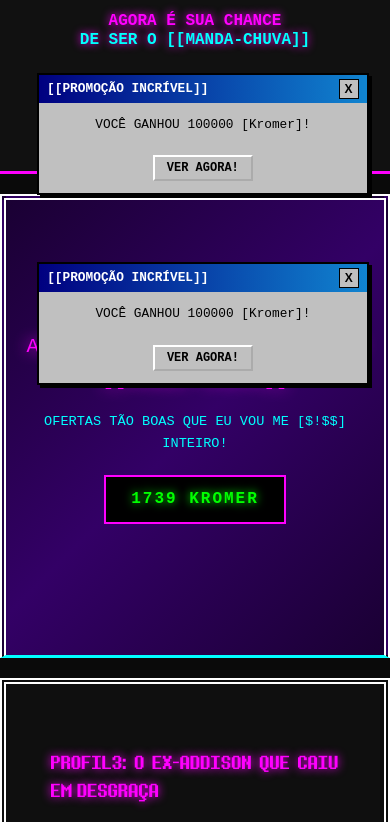
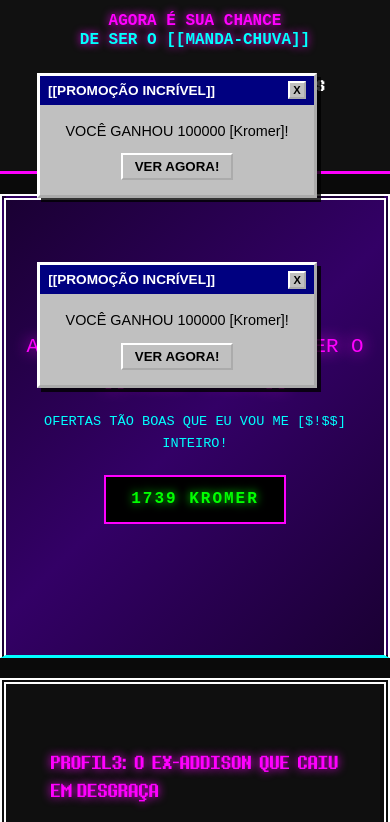
Before and after one commit to DanielSouza-S3AIR/BIG-SHOT-WEB-SITE, a plain HTML site: page index.html in a window 390 px wide. Shown: the top 822 px of the page. Drawn offline with Linux system fonts and the light colour scheme.

Commit message:
Fix HTML formatting and restore content

```diff
--- a/index.html
+++ b/index.html
@@ -240,64 +240,6 @@
             color: #00ffff;
         }
 
-        /* ===== POP-UPS ===== */
-        .fake-popup {
-            position: fixed;
-            width: 280px;
-            max-width: 90vw;
-            background: #c0c0c0;
-            border: 2px solid #000;
-            box-shadow: 3px 3px 0 #000;
-            font-family: 'Courier New', monospace;
-            color: #000;
-            z-index: 9999;
-        }
-
-        .popup-header {
-            display: flex;
-            justify-content: space-between;
-            align-items: center;
-            background: linear-gradient(90deg, #000080, #1084d0);
-            color: #fff;
-            padding: 4px 8px;
-            font-size: 0.8rem;
-            font-weight: bold;
-        }
-
-        .popup-header button {
-            background: #c0c0c0;
-            border: 1px solid #000;
-            cursor: pointer;
-            font-weight: bold;
-            width: 20px;
-            height: 20px;
-            line-height: 1;
-            font-size: 0.75rem;
-        }
-
-        .popup-body {
-            padding: 12px;
-            font-size: 0.8rem;
-        }
-
-        .popup-body p {
-            margin-bottom: 10px;
-        }
-
-        .popup-btn {
-            background: #c0c0c0;
-            border: 2px outset #fff;
-            padding: 4px 12px;
-            cursor: pointer;
-            font-family: inherit;
-            font-size: 0.75rem;
-            font-weight: bold;
-        }
-
-        .popup-btn:active {
-            border-style: inset;
-        }
-
         /* ===== MEDIA QUERIES PARA DESKTOP (layout lado a lado) ===== */
         @media (min-width: 768px) {
             body {
@@ -361,10 +303,6 @@
                 justify-content: center;
                 gap: 12px;
             }
-
-            .fake-popup {
-                width: 85vw;
-            }
         }
     </style>
 </head>
@@ -395,6 +333,53 @@
             <h2>PROFIL3: O EX-ADDISON QUE CAIU EM DESGRAÇA</h2>
             <p>Antes de se esconder no [[Lixão]], ele era apenas mais um comerciante ignorado pelos Lightners. Mas tudo mudou quando ele fez a [[Ligação Telefônica Certa]] e o sucesso subiu à cabeça!</p>
             <p>Seus produtos finalmente alcançaram os clicks! Ele conquistou seu próprio quarto na Mansão da Queen, ostentando carros e comerciais de TV. Mas quando seu misterioso benfeitor desapareceu no ar, suas vendas despencaram para zero...</p>
+            <p>Por que ser a [[Esponjinha]] que odeia sua vida de [[$4,99]] quando você pode se tornar o grande [[MANDA-CHUVA!!!]]</p>
+        </div>
+    </div>
+    <div class="p_dir">
+        <img src="imagens/Spamton.webp" alt="Spamton" class="imagem-conteudo">
+    </div>
+
+    <div class="d_esq" id="produtos">
+        <img src="imagens/Spamton_Shop.webp" alt="Loja do Spamton" class="imagem-conteudo">
+    </div>
+    <div class="d_dir">
+        <div class="texto">
+            <h2>[[PRODUTOS QUENTES]] DIRETO DA CYBER CITY</h2>
+            <ul class="shop-list">
+                <li onmouseenter="moveHeart(0)" onclick="moveHeart(0)"><span class="item-name"><span class="heart-pointer">♥</span> GeradorDeChaves</span> <span class="item-price">34898 KROMER</span></li>
+                <li onmouseenter="moveHeart(1)" onclick="moveHeart(1)"><span class="item-name"><span class="heart-pointer" style="visibility: hidden;">♥</span> Poção S.</span> <span class="item-price">147 KROMER</span></li>
+                <li onmouseenter="moveHeart(2)" onclick="moveHeart(2)"><span class="item-name"><span class="heart-pointer" style="visibility: hidden;">♥</span> "O MAIORAL"</span> <span class="item-price">93 KROMER</span></li>
+                <li onmouseenter="moveHeart(3)" onclick="moveHeart(3)"><span class="item-name"><span class="heart-pointer" style="visibility: hidden;">♥</span> GRAVATA BORBOLETA B.S.</span> <span class="item-price">51 KROMER</span></li>
+            </ul>
+            <button onclick="window.alert('[HIPERLINK BLOQUEADO]')" class="spamton-btn">FUGIR CORRENDO</button>
+        </div>
+    </div>
+
+    <div class="rodape" id="contato">
+        <div class="r_esq">
+            <div class="logo-rodape-texto">SPAMTON G.<br>SPAMTON</div>
+        </div>
+        <div class="r_dir">
+            <ul>
+                <li><strong>Endereço:</strong> [[LIXÃO DA CIDADE CIBERNÉTICA]], Lote 1997</li>
+                <li><strong>Contato / Whatsapp:</strong> 1-800-SPAMTON</li>
+                <li><strong>Horários:</strong> SEMPRE ABERTO PARA [[GRANDES NEGÓCIOS]]</li>
+            </ul>
+        </div>
+    </div>
+
+    <script>
+        // Move o coração de seleção na lista de produtos
+        function moveHeart(index) {
+            const hearts = document.querySelectorAll('.heart-pointer');
+            hearts.forEach((heart, i) => {
+                heart.style.visibility = (i === index) ? 'visible' : 'hidden';
+            });
+        }
+    </script>
+</body>
+</html> produtos finalmente alcançaram os clicks! Ele conquistou seu próprio quarto na Mansão da Queen, ostentando carros e comerciais de TV. Mas quando seu misterioso benfeitor desapareceu no ar, suas vendas despencaram para zero...</p>
             <p>Por que ser a [[Esponjinha]] que odeia sua vida de [[$4,99]] quando você pode se tornar o grande [[MANDA-CHUVA!!!]]</p>
         </div>
     </div>
```
